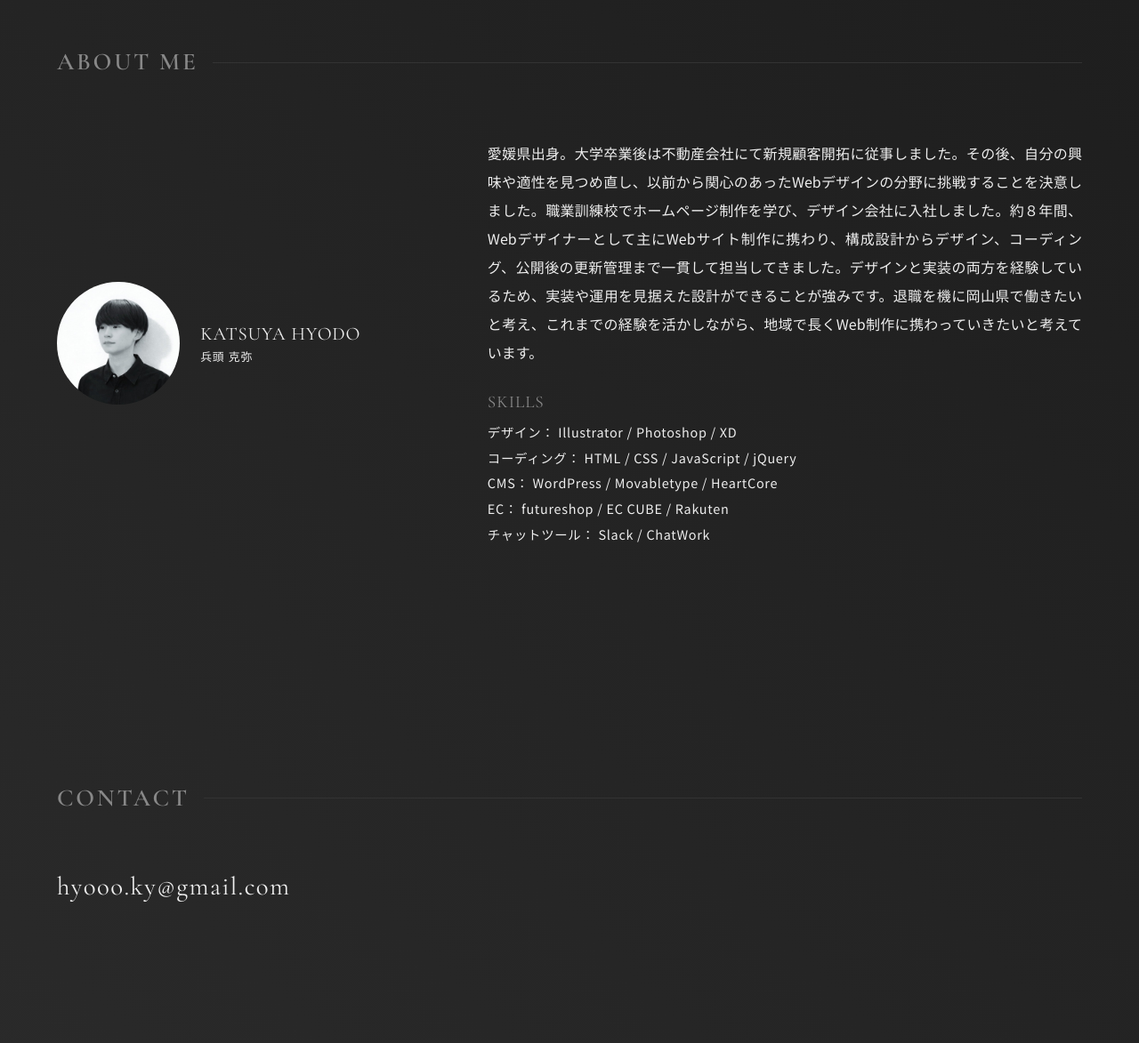
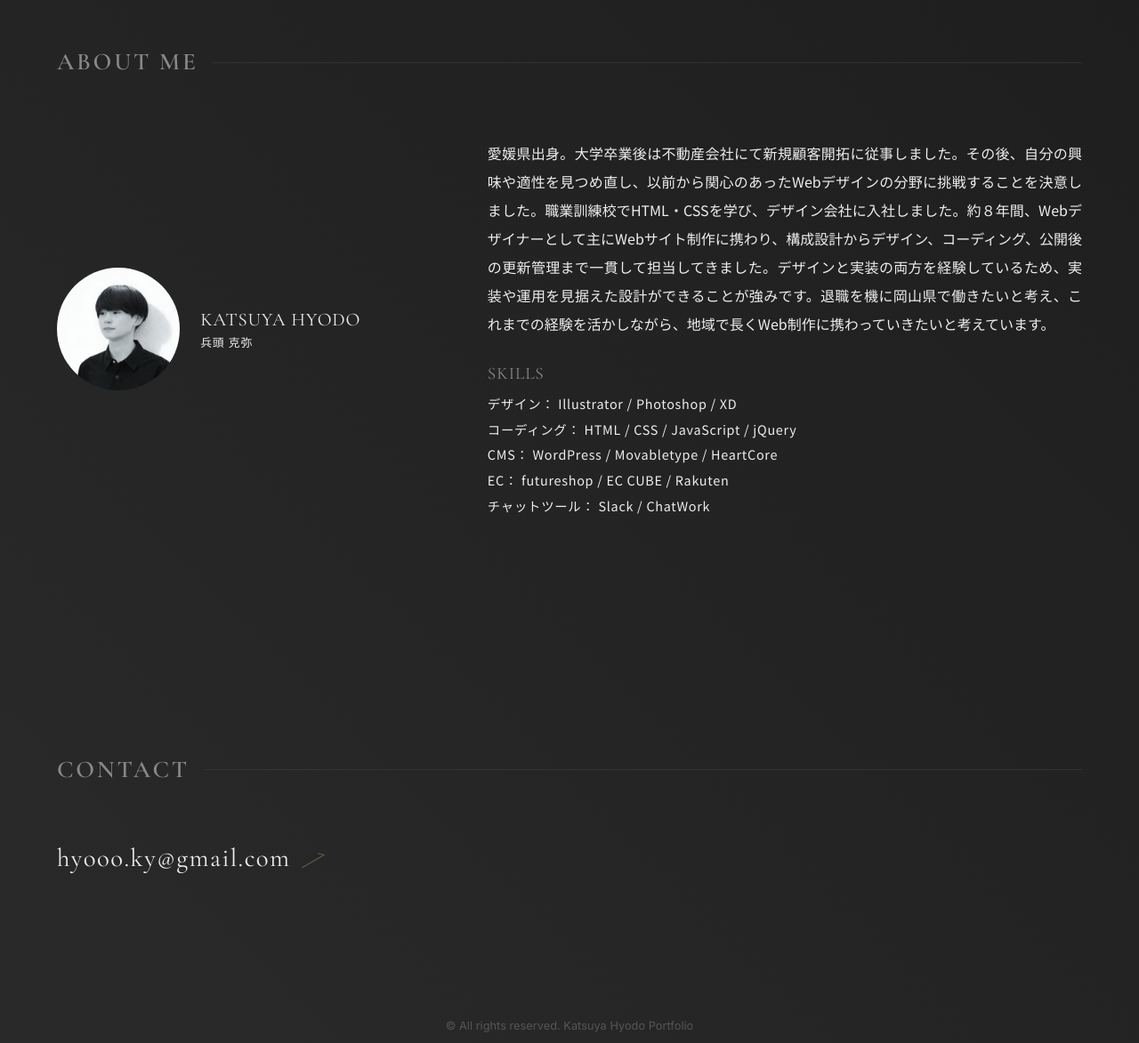
Before and after one commit to hyooo-ky/portfolio, a plain HTML site: page index.html in a window 1280 px wide. Shown: the part 2519-3692 px from the top of the page at 89% size. Drawn offline with nearby package versions, Linux system fonts and the light colour scheme.

Commit message:
微調整

```diff
--- a/index.html
+++ b/index.html
@@ -73,7 +73,7 @@
 							</div>
 						</div>
 						<div class="about-text">
-							<p class="about-pr">愛媛県出身。大学卒業後は不動産会社にて新規顧客開拓に従事しました。その後、自分の興味や適性を見つめ直し、以前から関心のあったWebデザインの分野に挑戦することを決意しました。職業訓練校でホームページ制作を学び、デザイン会社に入社しました。約８年間、Webデザイナーとして主にWebサイト制作に携わり、構成設計からデザイン、コーディング、公開後の更新管理まで一貫して担当してきました。デザインと実装の両方を経験しているため、実装や運用を見据えた設計ができることが強みです。退職を機に岡山県で働きたいと考え、これまでの経験を活かしながら、地域で長くWeb制作に携わっていきたいと考えています。</p>
+							<p class="about-pr">愛媛県出身。大学卒業後は不動産会社にて新規顧客開拓に従事しました。その後、自分の興味や適性を見つめ直し、以前から関心のあったWebデザインの分野に挑戦することを決意しました。職業訓練校でHTML・CSSを学び、デザイン会社に入社しました。約８年間、Webデザイナーとして主にWebサイト制作に携わり、構成設計からデザイン、コーディング、公開後の更新管理まで一貫して担当してきました。デザインと実装の両方を経験しているため、実装や運用を見据えた設計ができることが強みです。退職を機に岡山県で働きたいと考え、これまでの経験を活かしながら、地域で長くWeb制作に携わっていきたいと考えています。</p>
 							<p class="about-skill">
 								<span>SKILLS</span>
 								デザイン： Illustrator / Photoshop / XD<br>
@@ -90,7 +90,7 @@
 		<section id="contact" class="contact">
 			<div class="container">
 				<h2 class="section-title">Contact</h2>
-				<a href="mailto:hyooo.ky@gmail.com" class="contact-link">hyooo.ky@gmail.com</a>
+				<a href="mailto:hyooo.ky@gmail.com" class="contact-link">hyooo.ky@gmail.com<span class="arrow"></span></a>
 			</div>
 		</section>
 	</main>
```
